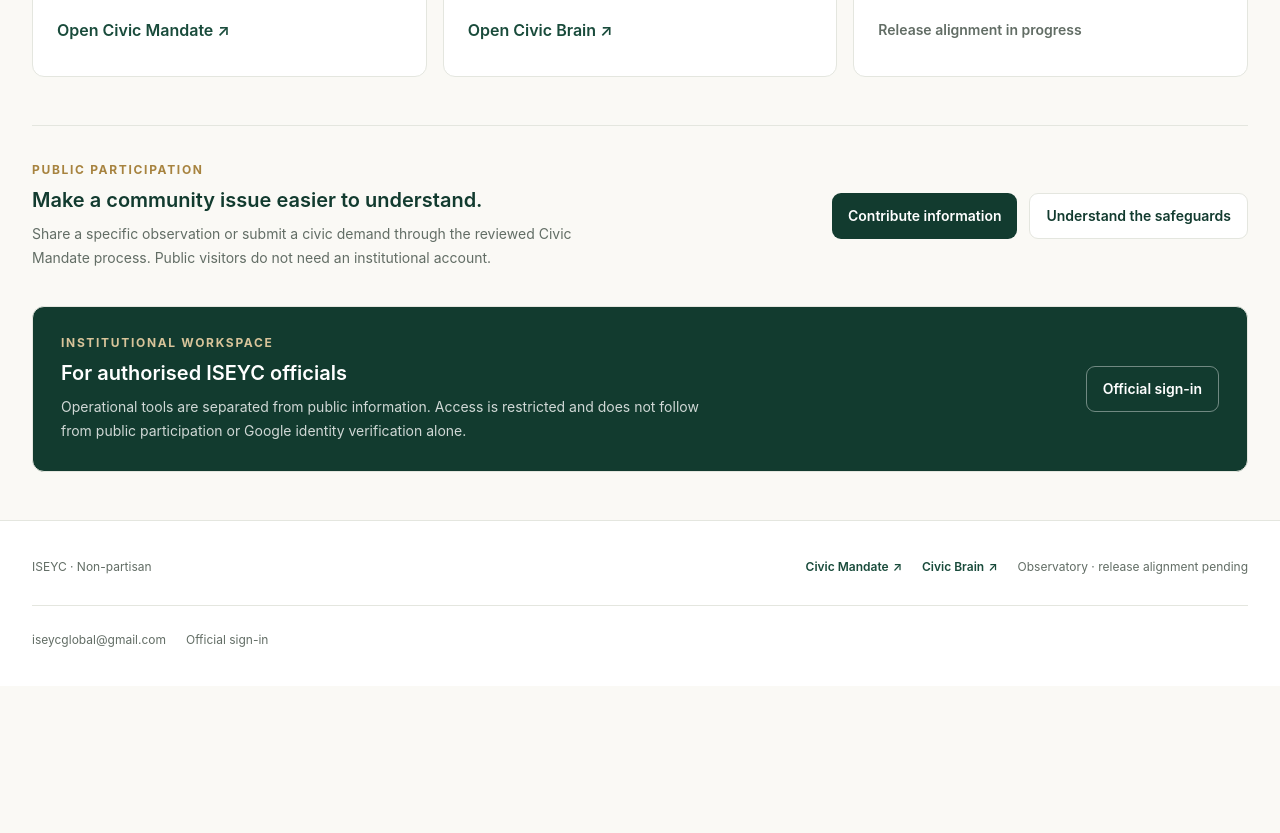
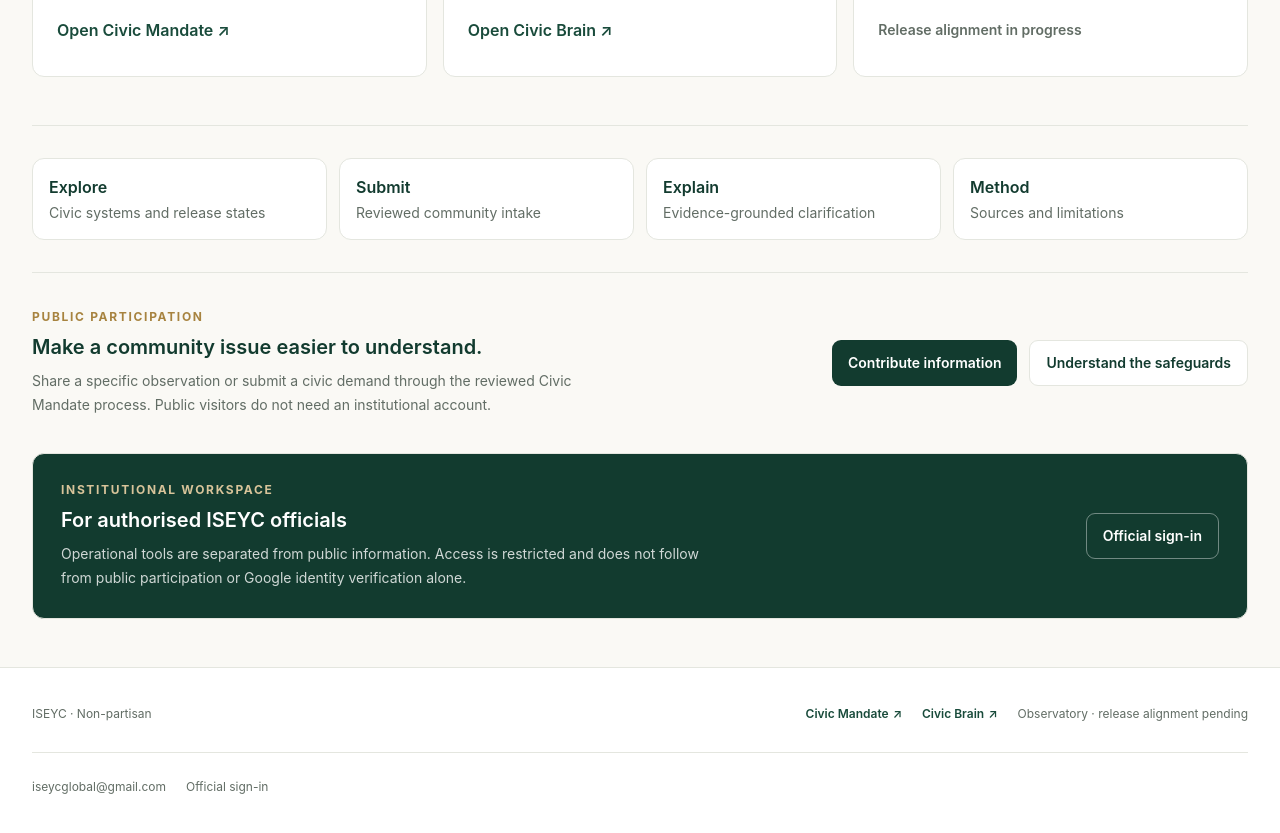
Before and after one commit to mrzulqarnainnadabo/iseyc-digital-operations-centre-notion, a Next.js app: page / in a window 1280 px wide. Shown: the part 960-1793 px from the top of the page. Before the commit the page ends 1646 px from the top, so only its background shows below. Built offline with nearby package versions, Linux system fonts and the light colour scheme.

Commit message:
fix(idcc): restore compact public pathways on home

```diff
--- a/app/page.tsx
+++ b/app/page.tsx
@@ -82,6 +82,20 @@ export default function PublicHomePage() {
         </div>
       </section>
 
+      <nav className="grid gap-3 border-t border-line py-8 sm:grid-cols-4" aria-label="Public pathways">
+        {[
+          { href: "/explore", title: "Explore", copy: "Civic systems and release states" },
+          { href: "/submit", title: "Submit", copy: "Reviewed community intake" },
+          { href: "/explain", title: "Explain", copy: "Evidence-grounded clarification" },
+          { href: "/method", title: "Method", copy: "Sources and limitations" },
+        ].map((item) => (
+          <Link key={item.href} href={item.href} className="rounded-card border border-line bg-white p-4 hover:border-forest-800">
+            <h2 className="text-base font-semibold text-forest-950">{item.title}</h2>
+            <p className="mt-1 text-sm leading-5 text-ink-700">{item.copy}</p>
+          </Link>
+        ))}
+      </nav>
+
       <section className="grid gap-5 border-t border-line py-9 sm:grid-cols-2 sm:items-center">
         <div>
           <p className="text-xs font-bold uppercase tracking-[0.14em] text-gold-600">Public participation</p>
```
